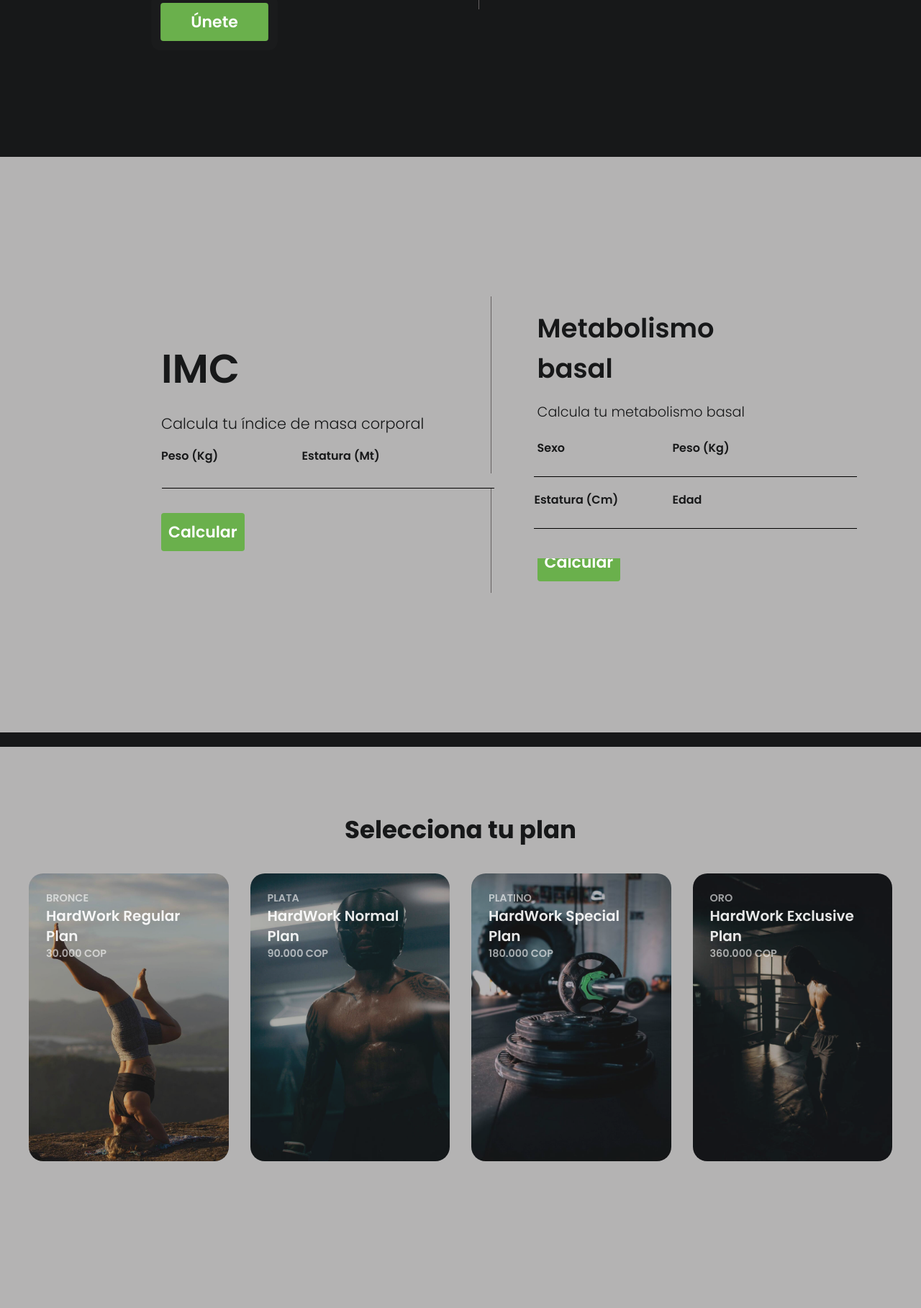
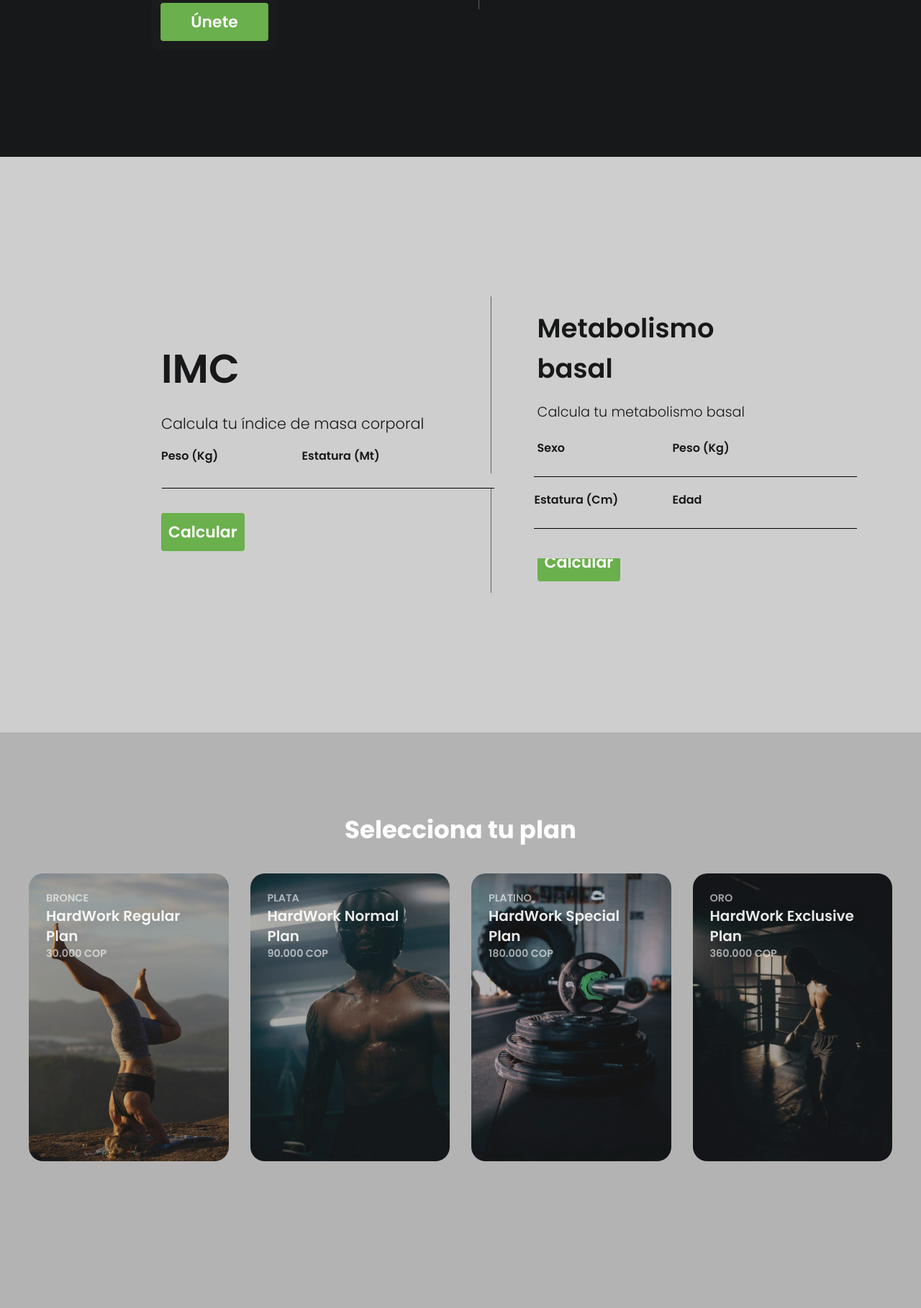
Before and after one commit to LMGP2002/ProyectoWeb, a PHP site: page /HTML/index.html in a window 1280 px wide. Shown: the part 1382-3200 px from the top of the page at 72% size. Run offline with PHP 8.4, Linux system fonts and the light colour scheme; some libraries are stand-ins or nearby versions.

Commit message:
Cambios de estilos

```diff
--- a/CSS/estilos.css
+++ b/CSS/estilos.css
@@ -779,7 +779,7 @@ body, #modal-registro, #modal-registro-iniciar, #modal-olvido{
     justify-content: space-between;
     align-items: center;
     padding: 8rem 14rem;
-    background: #B4B3B3;
+    background: #cfcece;
 }
 .cal{
     width: 45%;
@@ -805,7 +805,7 @@ border: 0;
 border-bottom:1px solid rgb(0, 0, 0);
 top: 255%;
 left: 225px;
-background: #B4B3B3; /* fallback for old browsers */
+background: #cfcece; /* fallback for old browsers */
   }
 #pesoo,#estaturaa,#res:focus{
     outline:none;
@@ -820,12 +820,12 @@ background: #B4B3B3; /* fallback for old browsers */
     border-bottom:1px solid rgb(0, 0, 0);
     top: 255%;
     left: 430px;
-    background: #B4B3B3; /* fallback for old browsers */
+    background: #cfcece; /* fallback for old browsers */
 
 }
 #res{
     margin-top: 30px;
-    background: #B4B3B3; /* fallback for old browsers */
+    background: #cfcece; /* fallback for old browsers */
     width: 353px;
     border: none;
     height: 30px;
@@ -873,7 +873,7 @@ background: #B4B3B3; /* fallback for old browsers */
     left: 58%;
     border: 0;
     border-bottom:1px solid rgb(0, 0, 0);
-    background: #B4B3B3; /* fallback for old browsers */
+    background: #cfcece; /* fallback for old browsers */
 
 }
 #style-metabo-peso{
@@ -891,7 +891,7 @@ background: #B4B3B3; /* fallback for old browsers */
     border-bottom:1px solid rgb(0, 0, 0);
     top: 253%;
     left: 73%;
-    background: #B4B3B3;
+    background: #cfcece;
 }
 
 
@@ -906,7 +906,7 @@ background: #B4B3B3; /* fallback for old browsers */
     left: 58%;
     border: 0;
     border-bottom:1px solid rgb(0, 0, 0);
-    background: #B4B3B3; /* fallback for old browsers */
+    background: #cfcece; /* fallback for old browsers */
 
 }
 #style-metabo-edad{
@@ -920,7 +920,7 @@ background: #B4B3B3; /* fallback for old browsers */
     left: 73%;
     border: 0;
     border-bottom:1px solid rgb(0, 0, 0);
-    background: #B4B3B3; /* fallback for old browsers */
+    background: #cfcece; /* fallback for old browsers */
 
 }
 #resmeta{
@@ -932,7 +932,7 @@ background: #B4B3B3; /* fallback for old browsers */
     resize: none;
     color: black;
     top: 266%;
-    background: #B4B3B3; /* fallback for old browsers */
+    background: #cfcece; /* fallback for old browsers */
     border-bottom:1px solid rgb(0, 0, 0);
     border: 0;
 }
@@ -948,7 +948,7 @@ background: #B4B3B3; /* fallback for old browsers */
     left: 58%;
     border: 0;
     border-bottom:1px solid rgb(0, 0, 0);
-    background: #B4B3B3; /* fallback for old browsers */
+    background: #cfcece; /* fallback for old browsers */
 
 }
 #style-metabo-edad{
@@ -962,7 +962,7 @@ background: #B4B3B3; /* fallback for old browsers */
     left: 73%;
     border: 0;
     border-bottom:1px solid rgb(0, 0, 0);
-    background: #B4B3B3; /* fallback for old browsers */
+    background: #cfcece; /* fallback for old browsers */
 
 }
 #resmeta{
@@ -974,7 +974,7 @@ background: #B4B3B3; /* fallback for old browsers */
     resize: none;
     color: #171819;
     top: 266%;
-    background: #B4B3B3; /* fallback for old browsers */
+    background: #cfcece; /* fallback for old browsers */
     border-bottom:1px solid rgb(0, 0, 0);
     border: 0;
 }
@@ -990,7 +990,7 @@ background: #B4B3B3; /* fallback for old browsers */
     left: 58%;
     border: 0;
     border-bottom:1px solid rgb(0, 0, 0);
-    background: #B4B3B3; /* fallback for old browsers */
+    background: #cfcece; /* fallback for old browsers */
 
 }
 #style-metabo-edad{
@@ -1004,7 +1004,7 @@ background: #B4B3B3; /* fallback for old browsers */
     left: 73%;
     border: 0;
     border-bottom:1px solid rgb(0, 0, 0);
-    background: #B4B3B3; /* fallback for old browsers */
+    background: #cfcece; /* fallback for old browsers */
 
 }
 #resmeta{
@@ -1016,7 +1016,7 @@ background: #B4B3B3; /* fallback for old browsers */
     resize: none;
     color: black;
     top: 266%;
-    background: #B4B3B3; /* fallback for old browsers */
+    background: #cfcece; /* fallback for old browsers */
     border-bottom:1px solid rgb(0, 0, 0);
     border: 0;
 }
@@ -1046,11 +1046,10 @@ background: #B4B3B3; /* fallback for old browsers */
     background: #B4B3B3;
     display: flex;
     flex-direction: column;
-    padding-top: 90px;
-    border-top: 20px solid #171819;
+    padding-top: 110px;
 }
 .Planes_title{
-    color: #171819;
+    color: #fff;
     align-self: center;
     font-size: 34px;
     margin-bottom: 35px;
@@ -1186,6 +1185,9 @@ background: #B4B3B3; /* fallback for old browsers */
     background: #6ab04c;
     cursor: pointer;
     transition: transform 0.5s;
+    font-weight: 400;
+    text-transform: uppercase;
+
 
 }
 .button_modal_planes:hover{
```
Also changed, not shown: Recursos/log.svg (added), Recursos/reg.svg (added).
